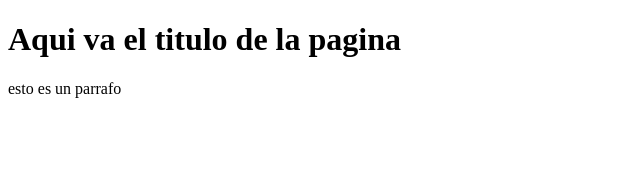
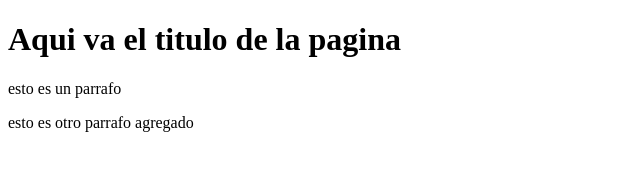
Before and after one commit to Macsion/Gib, a plain HTML site: page index.html in a window 1280 px wide. Shown: the whole page, without its empty margins (0-640 px from the left). Drawn offline with Linux system fonts and the light colour scheme.

Commit message:
Agregando segundo parrafo

```diff
--- a/index.html
+++ b/index.html
@@ -9,5 +9,6 @@
 <body>
     <h1>Aqui va el titulo de la pagina</h1>
     <p>esto es un parrafo</p>
+    <p>esto es otro parrafo agregado</p>
 </body>
 </html>
```
